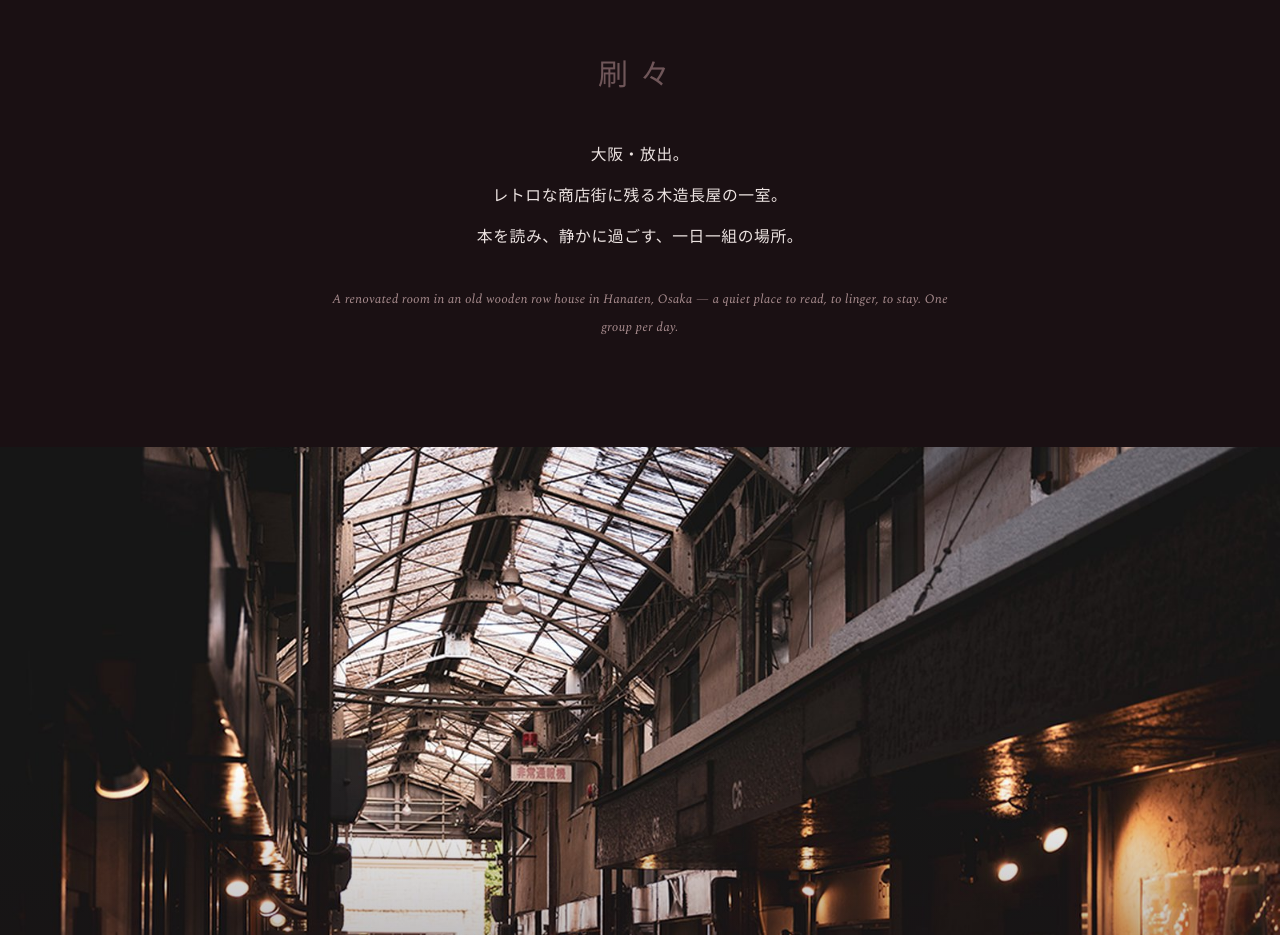
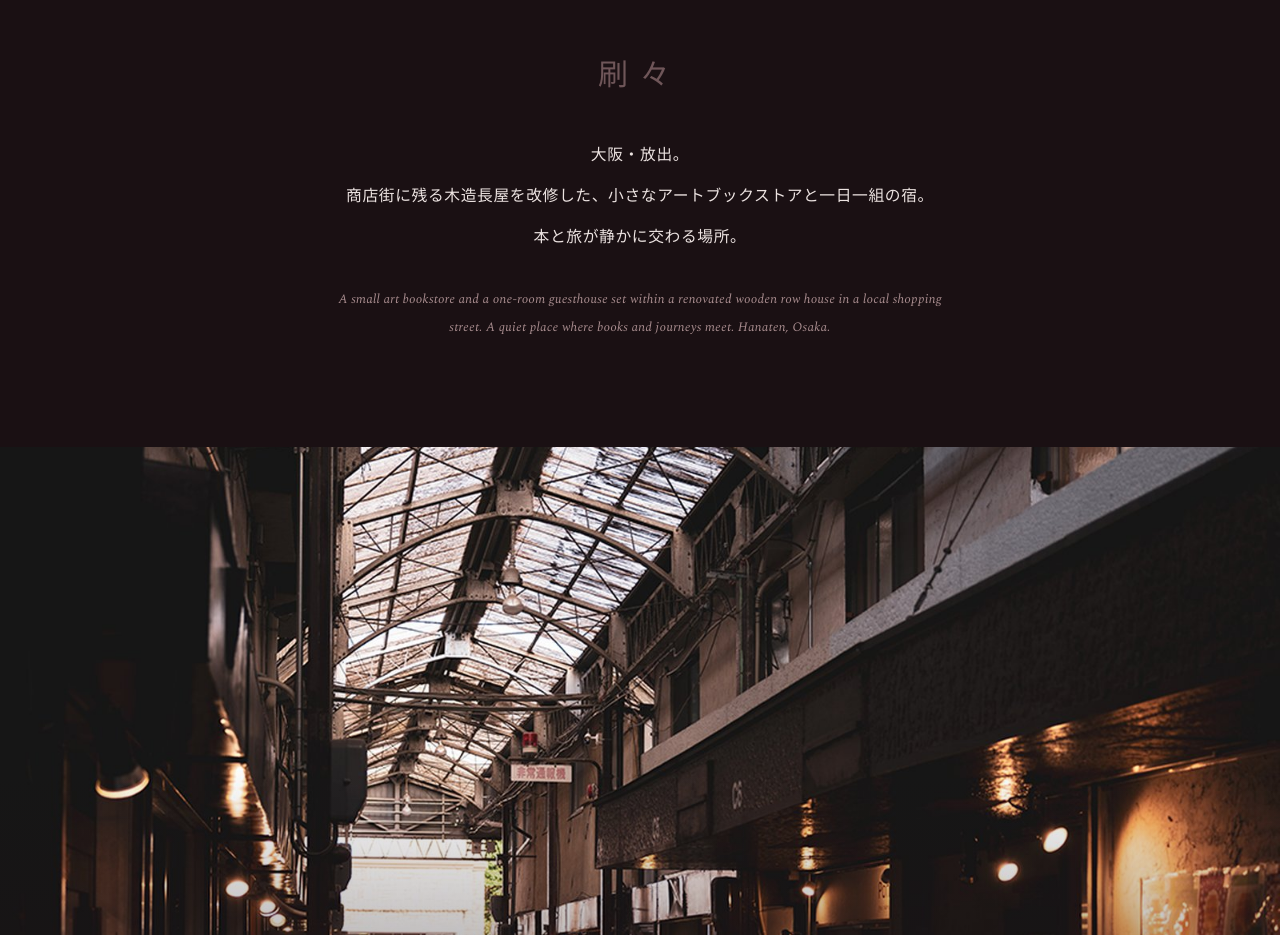
Before and after one commit to sassa-osaka/sassa-osaka.github.io, a plain HTML site: page index.html in a window 1280 px wide. Shown: the part 860-1795 px from the top of the page. Drawn offline with nearby package versions, Linux system fonts and the light colour scheme; a web font is replaced by a local one.

Commit message:
Update index.html

```diff
--- a/index.html
+++ b/index.html
@@ -41,8 +41,8 @@
 
 <section class="statement fade">
   <div class="mark">刷々</div>
-  <p>大阪・放出。<br>レトロな商店街に残る木造長屋の一室。<br>本を読み、静かに過ごす、一日一組の場所。</p>
-  <p class="en">A renovated room in an old wooden row house in Hanaten, Osaka — a quiet place to read, to linger, to stay. One group per day.</p>
+  <p>大阪・放出。<br>商店街に残る木造長屋を改修した、小さなアートブックストアと一日一組の宿。<br>本と旅が静かに交わる場所。</p>
+  <p class="en">A small art bookstore and a one-room guesthouse set within a renovated wooden row house in a local shopping street. A quiet place where books and journeys meet. Hanaten, Osaka.</p>
 </section>
 
 <section class="band">
```
